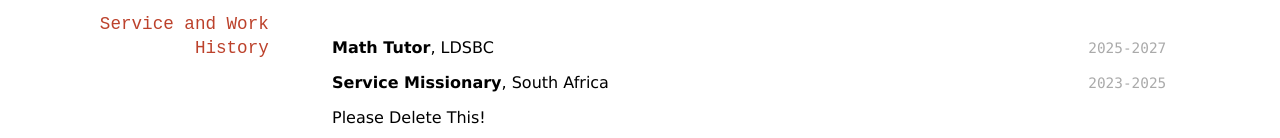
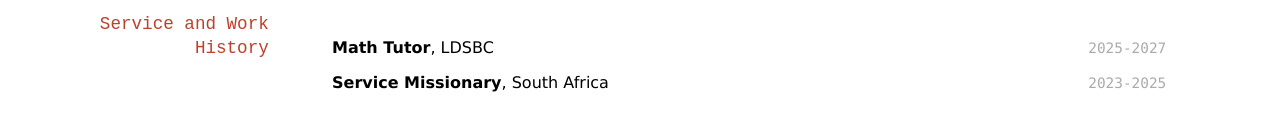
Before and after one commit to cnelson57/nelson_resume, a Jekyll site: the page built from docs/index.md, in a window 1280 px wide. Shown: the part 1217-1355 px from the top of the page. Built offline with Jekyll 4.4.1, drawn with Linux system fonts in a browser that asks for light colours; after the commit the page ends 1323 px from its top, so only the background shows below that.

Commit message:
Update index.md

```diff
--- a/docs/index.md
+++ b/docs/index.md
@@ -79,7 +79,6 @@ __Math Tutor__, LDSBC
 `2023-2025`
 __Service Missionary__, South Africa
 
-Please Delete This!
 
 <!-- ### Footer
 
```
